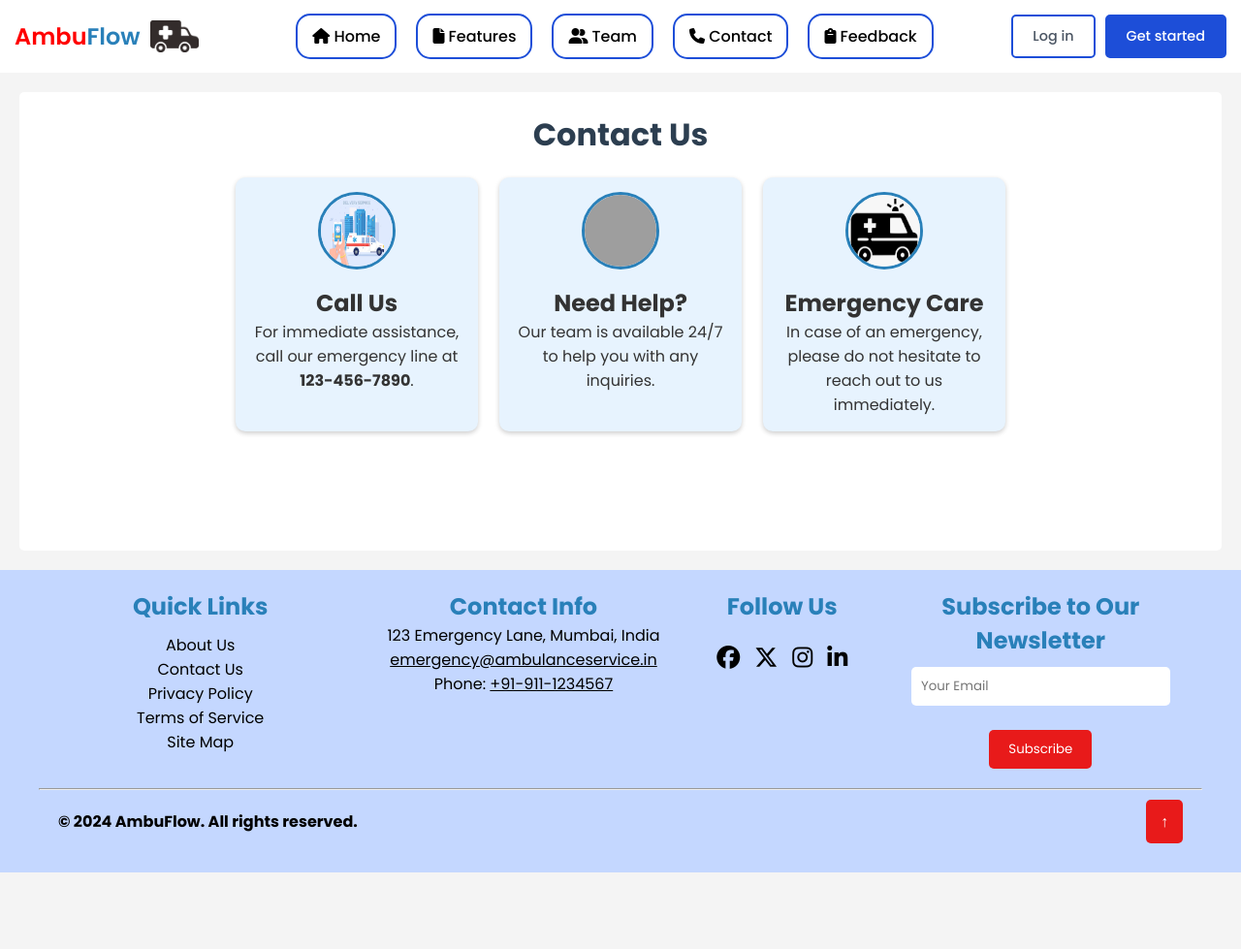
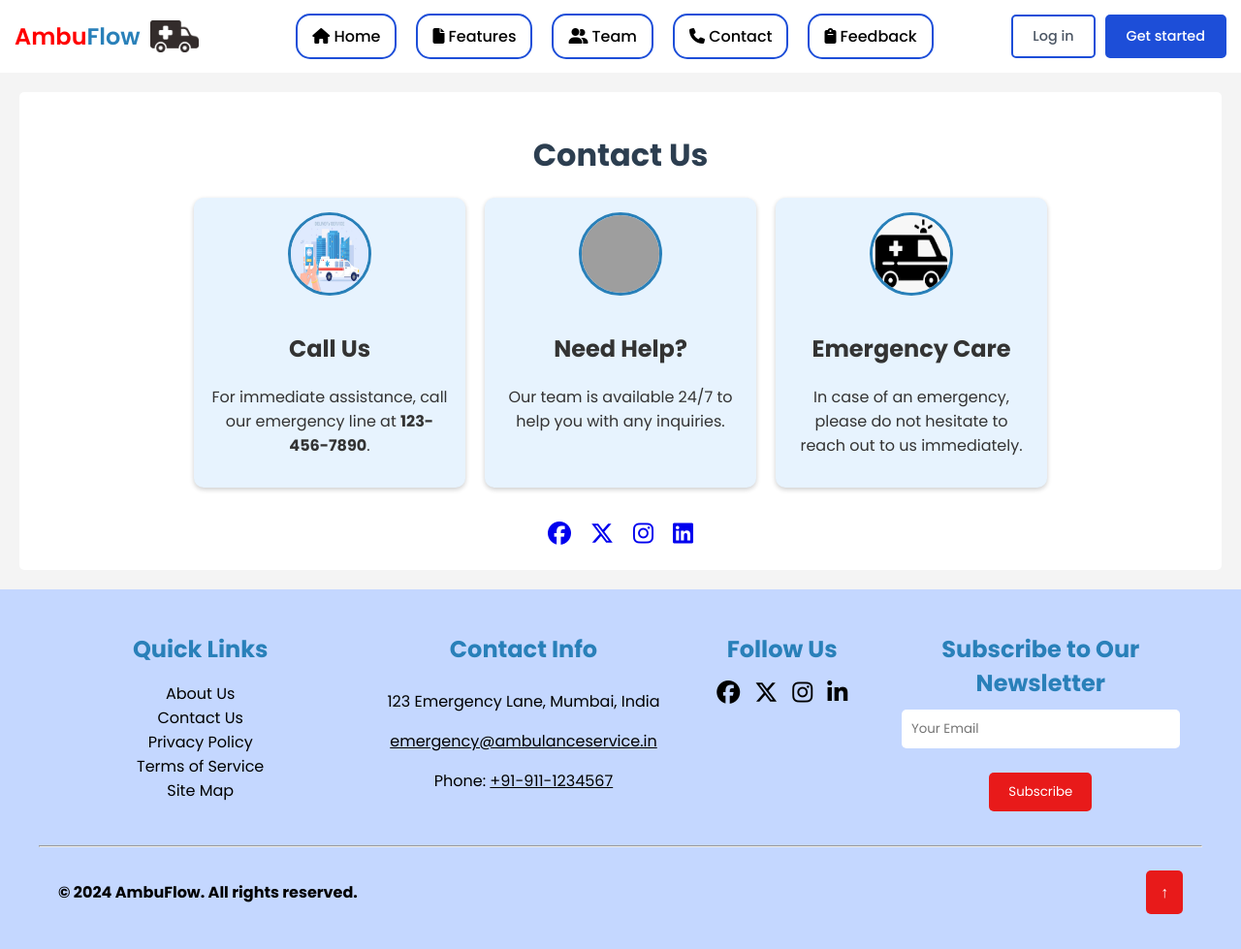
Before and after one commit to mansiruhil13/Bobble-AI, a Jekyll site: the page contact.html, which Jekyll copies as it is, in a window 1280 px wide. Shown: the whole page at 97% size. Built offline with Jekyll 4.4.1, drawn with Linux system fonts in a browser that asks for light colours; some web fonts are replaced; before the commit the page ends 900 px from its top, so only the background shows below that; grey boxes are pictures that could not be loaded.

```diff
--- a/contact.html
+++ b/contact.html
@@ -5,7 +5,6 @@
     <meta charset="UTF-8">
     <meta name="viewport" content="width=device-width, initial-scale=1.0">
     <title>Contact</title>
-    <link rel="stylesheet" href="preloaderStyle.css">
     <link rel="stylesheet" href="src/css/index.css">
     <link rel="shortcut icon" href="ambulance.png" type="image/x-icon">
     <link rel="stylesheet" href="https://cdnjs.cloudflare.com/ajax/libs/font-awesome/6.5.2/css/all.min.css">
@@ -47,17 +46,13 @@
             margin-bottom: 20px;
         }
 
-
         .contact-info {
-
-            display:  flex;
-            flex-wrap:  wrap;
-            justify-content:  center;
-            gap:  22px;
-            animation:  fadeIn 1s ease-in-out;
-
+            display: flex;
+            flex-wrap: wrap;
+            justify-content: center;
+            gap: 20px;
+            animation: fadeIn 1s ease-in-out;
         }
-
 
         .contact-item {
             background-color: #e7f3fe;
@@ -236,6 +231,7 @@
         }
     </style>
 </head>
+
 <body>
 
     <header>
@@ -282,6 +278,7 @@
             <div class="buttons">
                 <a href="login.html" class="login">Log in</a>
                 <a href="up.html" class="get-started">Get started</a>
+
             </div>
         </div>
     </header>
@@ -308,6 +305,17 @@
 
         <!-- Added responsiveness: Link redirect to respective sites -->
         <!-- Social Media Section -->
+        <div class="social-media">
+            <a style=font-size:24px; href="https://www.facebook.com/" class="social-icon facebook"><i
+                    class="fab fa-facebook"></i></a>
+            <a style=font-size:24px; href="https://x.com/" class="social-icon twitter"><i
+                    class="fa-brands fa-x-twitter"></i></a>
+            <!--Updated icon-->
+            <a style=font-size:24px; href="https://www.instagram.com/" class="social-icon instagram"><i
+                    class="fab fa-instagram"></i></a>
+            <a style=font-size:24px; href="https://www.linkedin.com/" class="social-icon linkedin"><i
+                    class="fab fa-linkedin"></i></a>
+        </div>
     </div>
 
     <footer style=" color: #f3f4f6; text-align: center; width: 100%;">
@@ -351,18 +359,18 @@
                             <!-- Social Media Links -->
                             <div style="text-align: center; min-width: 200px; color: black;">
                                 <h3 style="font-size: 1.5rem; margin-bottom: 10px; color: #2980b9;">Follow Us</h3>
-                                <div style="display: flex; justify-content: center; align-items: center; gap: 15px; height: 50px;">
+                                <div style="display: flex; justify-content: center; align-items: center; gap: 15px;">
                                     <a href="https://www.facebook.com" class="social-icon facebook"
-                                        style="color: black; text-decoration: none; font-size: 1.5rem;"><i
+                                        style="color: black; text-decoration: none; font-size: 24px;"><i
                                             class="fab fa-facebook"></i></a>
                                     <a href="https://www.twitter.com" class="social-icon twitter"
-                                        style="color: black; text-decoration: none; font-size: 1.5rem;"><i
+                                        style="color: black; text-decoration: none; font-size: 24px;"><i
                                             class="fa-brands fa-x-twitter"></i></a>
                                     <a href="https://www.instagram.com" class="social-icon instagram"
-                                        style="color: black; text-decoration: none; font-size: 1.5rem;"><i
+                                        style="color: black; text-decoration: none; font-size: 24px;"><i
                                             class="fab fa-instagram"></i></a>
                                     <a href="https://www.linkedin.com" class="social-icon linkedin"
-                                        style="color: black; text-decoration: none; font-size: 1.5rem;"><i
+                                        style="color: black; text-decoration: none; font-size: 24px;"><i
                                             class="fab fa-linkedin-in"></i></a>
                                 </div>
                             </div>
@@ -403,6 +411,7 @@
       ">↑</button>
                     </div>
                 </footer>
+
                 <script src="preloader.js"></script>
 
 
@@ -448,6 +457,7 @@
             });
         });
     </script>
+
 </body>
 
 </html>
```
Also changed, not shown: features.html (+30 -13 lines), team.html (+0 -17 lines).
